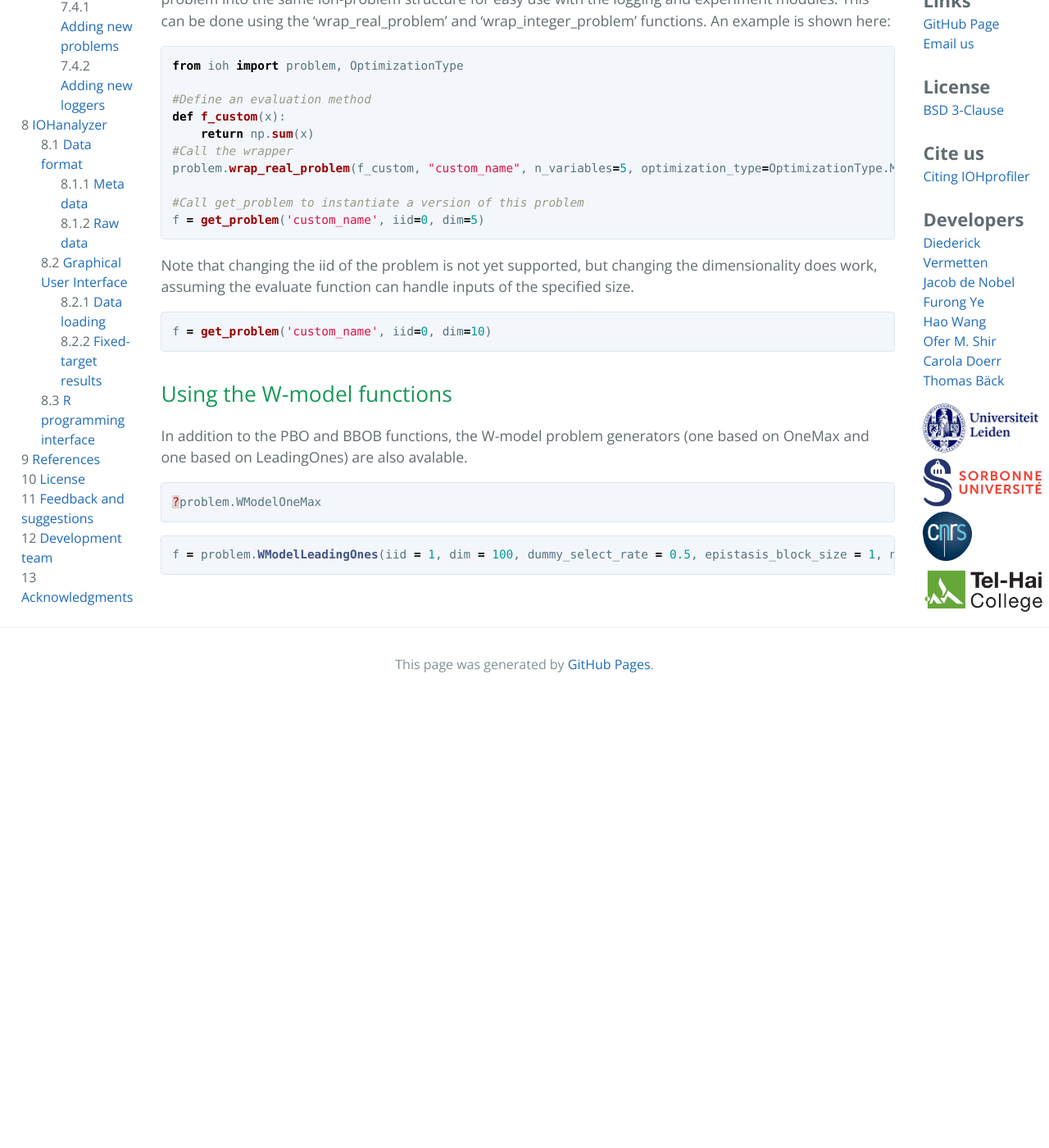
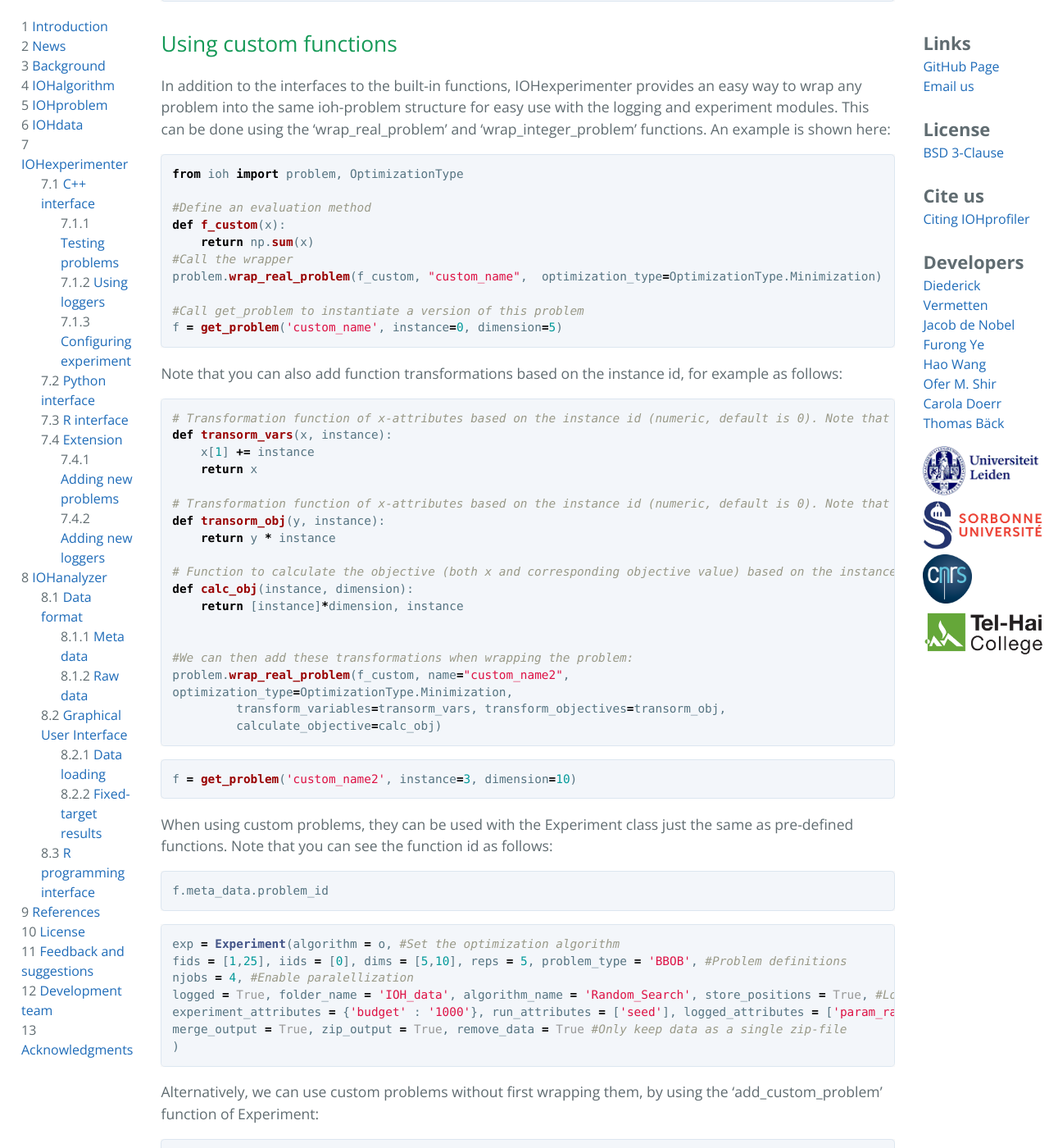
Before and after one commit to IOHprofiler/IOHprofiler.github.io, a Jekyll site: the page built from IOHexperimenter/python.md, in a window 1280 px wide and 1400 px high, scrolled down 5329 px. Shown: the whole window at 82% size. Built offline with Jekyll 4.4.1, drawn with Linux system fonts in a browser that asks for light colours; before the commit the page ends 6151 px from its top, so only the background shows below that; some of the changed text lies outside the part shown.

Commit message:
Update python examples

````diff
--- a/IOHexperimenter/python.md
+++ b/IOHexperimenter/python.md
@@ -15,8 +15,9 @@ pip install ioh
 
 ## Usage
 
-The following walks through the typical use cases of the IOHexperimenter.
-You can find this in a jupyter notebook [on this page]() to run it in an interactive manner.
+There are a few main ways of using the IOHexperimenter. All of them are based on the 'function' as defined by IOHexperimenter.
+Then, one can either use this function directly, or, using the 'experimenter'-class, automate the entire benchmarking pipeline.
+On this page, we will first introduce the basic aspects of this 'function' object, which will be the part of the codebase which your algorithm needs to interact with. Then, we introduce several usecases of IOHexperimenter, ranging from running an algorithm on one existing problem to complete benchmarking pipelines.
 
 ### Create a function object
 The structure of the IOHexperimenter in python is almost equivalent to the C++ version, but with a few ease-of-use features added, such as easy access to any existing benchmark problem usin the 'get_problem' function:
@@ -30,15 +31,14 @@ To check the usage and parameterization of this (and most other) functionality,
 #View docstring of get_problem
 ?get_problem
 ```
-Based on this, you can then create a problem:
-
+Based on this, you can then access a problem, for example from the 'BBOB' suite of continuous problems:
 
 ```python
 #Create a function object, either by giving the function id from within the suite
-f = get_problem(7, dim=5, iid=1, problem_type = 'BBOB')
+f = get_problem(7, dimension=5, instance=1, problem_type = 'BBOB')
 
 #Or by giving the function name
-f2 = get_problem("Sphere", dim=5, iid=1)
+f2 = get_problem("Sphere", dimension=5, instance=1)
 ```
 This problem contains a meta-data attributes, which consists of many standard properties, such as number_of_variables (dimension), name,...
 
@@ -68,7 +68,7 @@ f([0,0,0,0,0])
 
 ## Running an algorithm
 
-We can construct a simple random-search example wich accepts an IOHprofiler problem as its argument.
+To show how to use IOHexperimenter to run an algorithm on a built-in function, we can construct a simple random-search example wich accepts an IOHprofiler problem as its argument.
 
 
 ```python
@@ -199,7 +199,7 @@ from ioh import Experiment
 ```
 
 At its core, the Experimenter object contains three parts:
-- An optimization algorithm (which takes a problem as input)
+- An optimization algorithm (which takes a ioh-based problem as input)
 - Information on the collection of problems to be executed
 - Information on the logging procedure
 
@@ -233,16 +233,64 @@ from ioh import problem, OptimizationType
 def f_custom(x):
     return np.sum(x)
 #Call the wrapper
-problem.wrap_real_problem(f_custom, "custom_name", n_variables=5, optimization_type=OptimizationType.Minimization)
+problem.wrap_real_problem(f_custom, "custom_name",  optimization_type=OptimizationType.Minimization)
 
 #Call get_problem to instantiate a version of this problem
-f = get_problem('custom_name', iid=0, dim=5)
+f = get_problem('custom_name', instance=0, dimension=5)
 ```
 
-Note that changing the iid of the problem is not yet supported, but changing the dimensionality does work, assuming the evaluate function can handle inputs of the specified size.
+Note that you can also add function transformations based on the instance id, for example as follows:
 
 ```python
-f = get_problem('custom_name', iid=0, dim=10)
+# Transformation function of x-attributes based on the instance id (numeric, default is 0). Note that argument order is fixed, but names are flexible.
+def transorm_vars(x, instance):
+    x[1] += instance
+    return x
+
+# Transformation function of x-attributes based on the instance id (numeric, default is 0). Note that argument order is fixed, but names are flexible.
+def transorm_obj(y, instance):
+    return y * instance
+
+# Function to calculate the objective (both x and corresponding objective value) based on the instance id (numeric, default is 0). Note that argument order is fixed, but names are flexible.
+def calc_obj(instance, dimension):
+    return [instance]*dimension, instance
+
+
+#We can then add these transformations when wrapping the problem:
+problem.wrap_real_problem(f_custom, name="custom_name2",
+optimization_type=OptimizationType.Minimization,
+         transform_variables=transorm_vars, transform_objectives=transorm_obj,
+         calculate_objective=calc_obj)
+```
+
+
+
+```python
+f = get_problem('custom_name2', instance=3, dimension=10)
+```
+
+When using custom problems, they can be used with the Experiment class just the same as pre-defined functions. Note that you can see the function id as follows:
+
+```python
+f.meta_data.problem_id
+```
+```python
+exp = Experiment(algorithm = o, #Set the optimization algorithm
+fids = [1,25], iids = [0], dims = [5,10], reps = 5, problem_type = 'BBOB', #Problem definitions
+njobs = 4, #Enable paralellization
+logged = True, folder_name = 'IOH_data', algorithm_name = 'Random_Search', store_positions = True, #Logging specifications
+experiment_attributes = {'budget' : '1000'}, run_attributes = ['seed'], logged_attributes = ['param_rate'], #Attribute tracking
+merge_output = True, zip_output = True, remove_data = True #Only keep data as a single zip-file
+)
+```
+
+Alternatively, we can use custom problems without first wrapping them, by using the 'add_custom_problem' function of Experiment:
+
+```python
+exp = ioh.Experiment(0, fids=[], iids=[1], dims=[10], njobs=4)
+    exp.add_custom_problem(problem, "problem",
+         transform_variables=tx, transform_objectives=ty, calculate_objective=co)
+    exp.run()
 ```
 
 ## Using the W-model functions
@@ -253,5 +301,5 @@ In addition to the PBO and BBOB functions, the W-model problem generators (one b
 ```
 
 ```python
-f = problem.WModelLeadingOnes(iid = 1, dim = 100, dummy_select_rate = 0.5, epistasis_block_size = 1, neutrality_mu = 0, ruggedness_gamma = 0 )
+f = problem.WModelLeadingOnes(instance = 1, n_variables = 100, dummy_select_rate = 0.5, epistasis_block_size = 1, neutrality_mu = 0, ruggedness_gamma = 0 )
 ```
````
Also changed, not shown: other parts of IOHexperimenter/python.md (+3 -3 lines).
